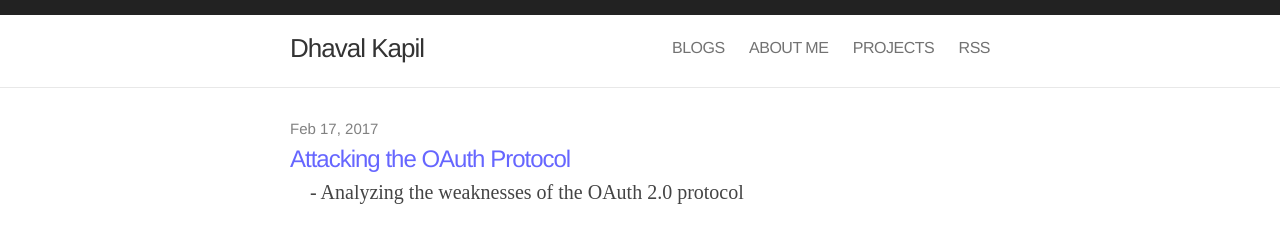
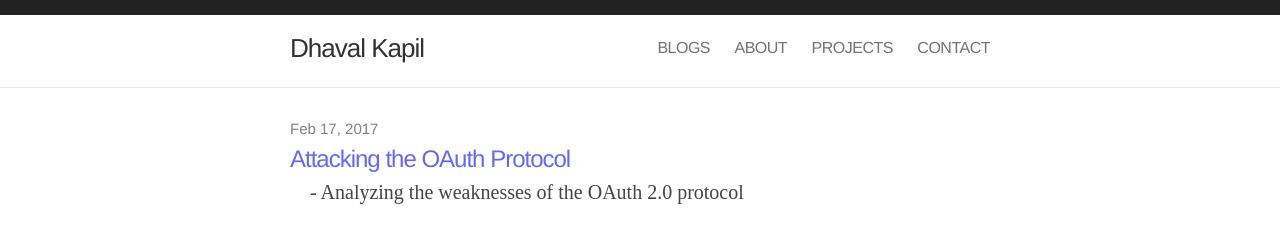
Before and after one commit to DhavalKapil/dhavalkapil.github.io, a Jekyll site: the page built from index.html, in a window 1280 px wide. Shown: the top 231 px of the page. Built offline with Jekyll 4.4.1, drawn with Linux system fonts in a browser that asks for light colours; nearby versions of some CDN libraries.

Commit message:
Updated header links

```diff
--- a/_data/params.yml
+++ b/_data/params.yml
@@ -1,6 +1,9 @@
 facebook_url: https://www.facebook.com/dhaval.kapil
-about_url: http://about.me/dhavalkapil
 github_url: https://github.com/dhavalkapil
 google_url: https://plus.google.com/+DhavalKapildk
 twitter_url: https://twitter.com/dhaval_kapil
+about_url: /about/
 archive_url: /archive/
+projects_url: /projects/
+contact_url: /contact/
+resume_url: /resume.pdf
--- a/_includes/header.html
+++ b/_includes/header.html
@@ -7,9 +7,9 @@
     <nav class="site-nav">
       <div class="trigger">
           <a class = "page-link" href = "{{ site.data.params.archive_url }}">BLOGS</a>
-          <a class = "page-link" href = "{{ site.data.params.about_url }}" target = "_blank">ABOUT ME</a>
-          <a class = "page-link" href = "{{ site.data.params.github_url }}" target = "_blank">PROJECTS</a>
-          <a class = "page-link" href = "/atom.xml" target = "_blank">RSS</a>
+          <a class = "page-link" href = "{{ site.data.params.about_url }}">ABOUT</a>
+          <a class = "page-link" href = "{{ site.data.params.projects_url }}">PROJECTS</a>
+          <a class = "page-link" href = "{{ site.data.params.contact_url }}">CONTACT</a>
       </div>
     </nav>
 
```
